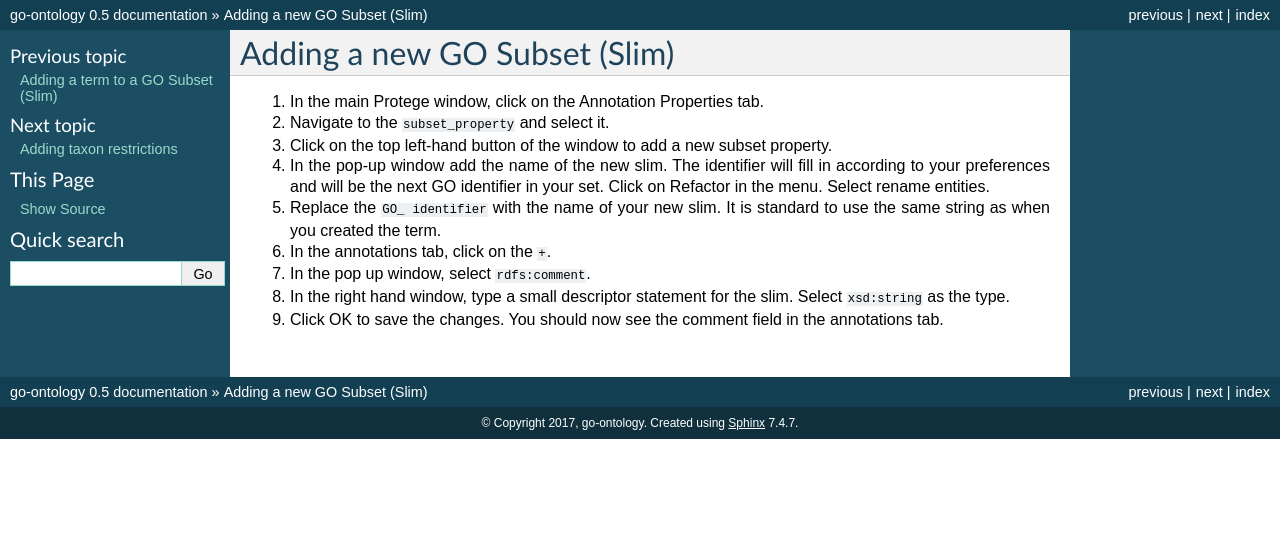
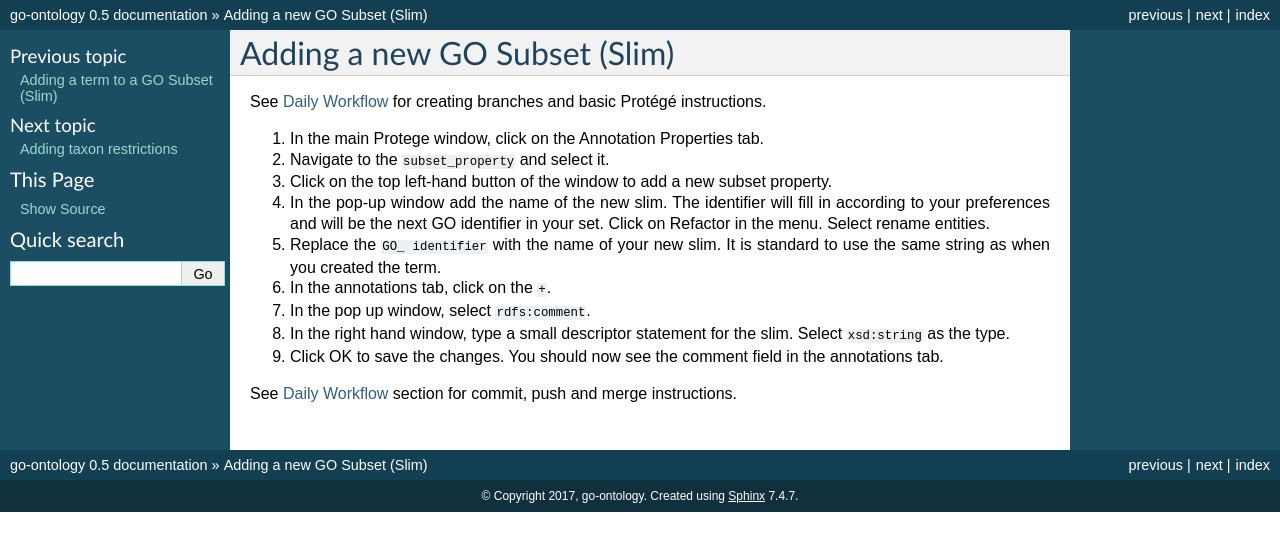
Before and after one commit to geneontology/go-ontology, a Sphinx documentation site: the page built from docs/NewSlim.md, in a window 1280 px wide. Shown: the top 551 px of the page. Built offline with Sphinx 7.4.7, drawn with Linux system fonts in a browser that asks for light colours.

Commit message:
Update NewSlim.md

````diff
--- a/docs/NewSlim.md
+++ b/docs/NewSlim.md
@@ -1,4 +1,6 @@
 ### Adding a new GO Subset (Slim)
+
+See [Daily Workflow](http://go-ontology.readthedocs.io/en/latest/Installgit.html#daily-workflow-updating-with-git-pull) for creating branches and basic Protégé instructions.
 
 1.	In the main Protege window, click on the Annotation Properties tab.
 
@@ -17,3 +19,5 @@
 8.	In the right hand window, type a small descriptor statement for the slim. Select ```xsd:string``` as the type.
 
 9.	Click OK to save the changes. You should now see the comment field in the annotations tab.
+
+See [Daily Workflow](http://go-ontology.readthedocs.io/en/latest/Installgit.html#daily-workflow-committing-pushing-and-merging-your-changes-to-the-repository) section for commit, push and merge instructions.
````
